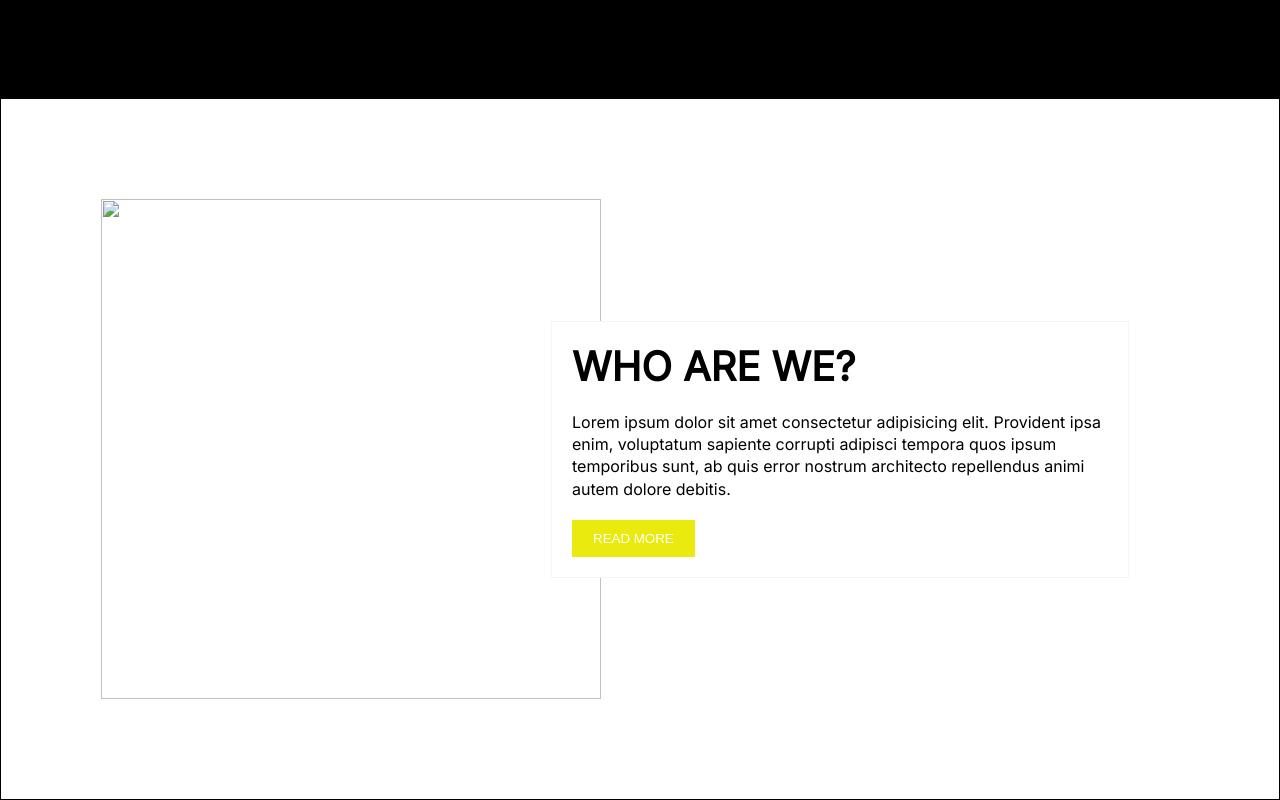
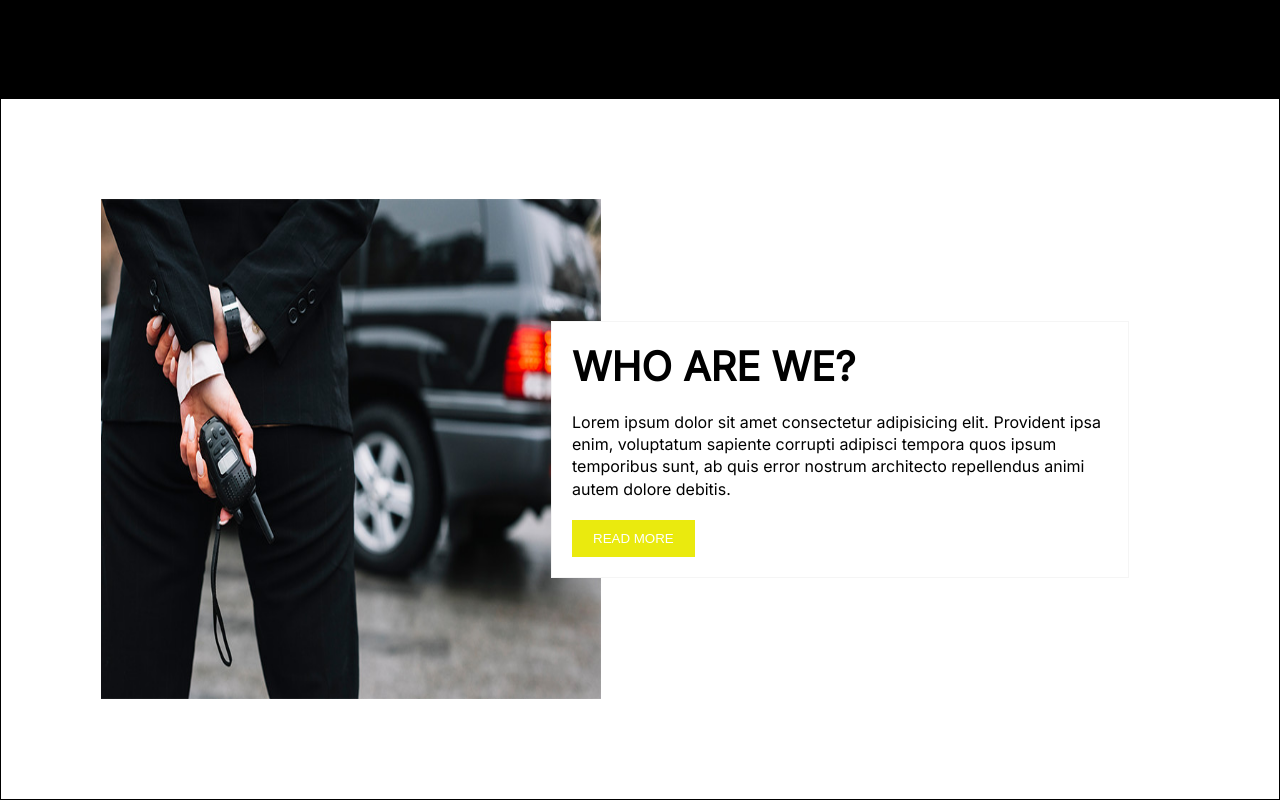
Before and after one commit to RAGUVARADHAN/Responsive_demo, a plain HTML site: page index.html in a window 1280 px wide. Shown: the part 477-1277 px from the top of the page. Drawn offline with Linux system fonts and the light colour scheme; a web font is replaced by a local one.

Commit message:
changing about img src

```diff
--- a/index.html
+++ b/index.html
@@ -47,13 +47,17 @@
     </section>
 
     <section id="about">
-        <img src="guarder-html/images/about-img.jpg" alt="" id="about-img">
+        <img src="images/about-img.jpg" alt="" id="about-img">
         <div class="about-cont">
             <p class="about-cont-head">WHO ARE WE?</p>
             <p class="about-cont-cont">Lorem ipsum dolor sit amet consectetur adipisicing elit. Provident ipsa enim, voluptatum sapiente corrupti adipisci tempora quos ipsum temporibus sunt, ab quis error nostrum architecto repellendus animi autem dolore debitis.</p>
             <button class="about-butt"><a href="#">READ MORE</a></button>
         </div>
     </section>
+
+    <section id="services">
+
+    </section>
     <script src="https://kit.fontawesome.com/9ccf39e24b.js" crossorigin="anonymous"></script>
     <script src="app.js"></script>
 </body>
```
